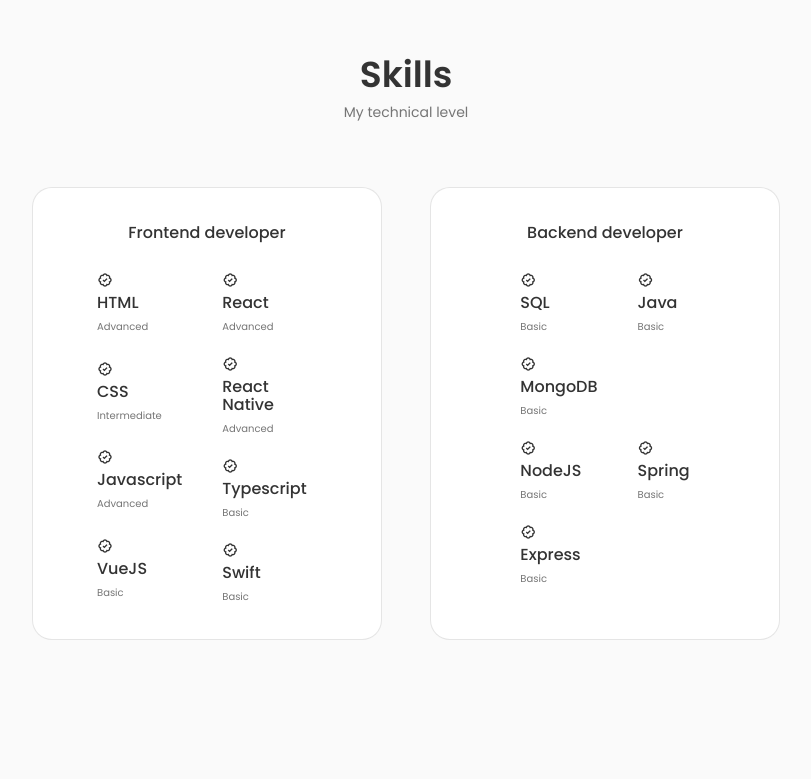
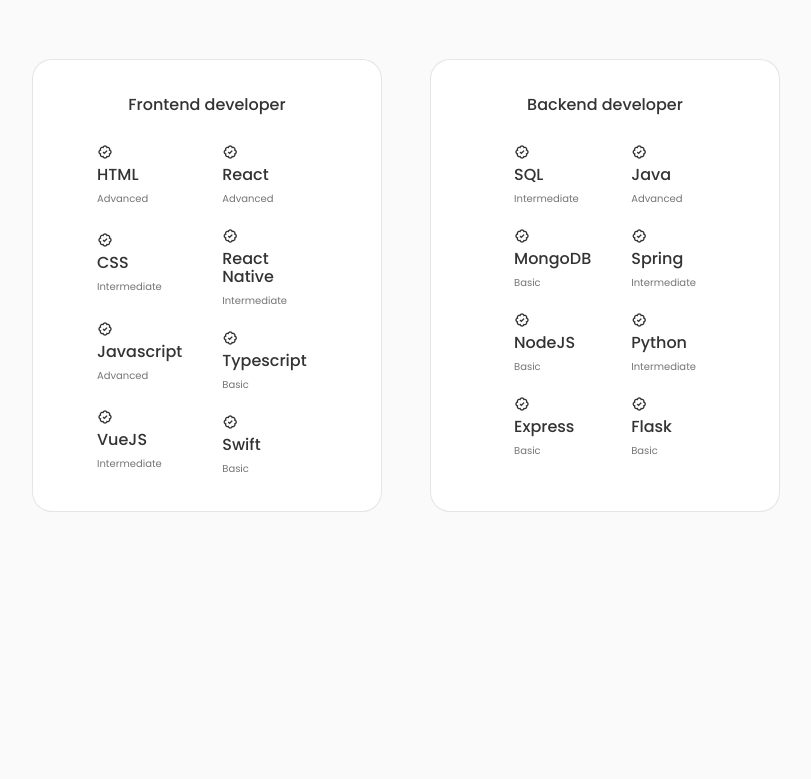
Before and after one commit to guibedan/portifolio, a React (Vite) app: page / in a window 1280 px wide. Shown: the part 1484-2263 px from the top of the page, without its empty margins (234-1045 px from the left). Built offline with nearby package versions, Linux system fonts and the light colour scheme.

Commit message:
skills update

```diff
--- a/src/components/about/About.tsx
+++ b/src/components/about/About.tsx
@@ -13,7 +13,7 @@
             <img src={AboutImg} alt="AboutImg" className="about__img" />
 
             <div className="about__data">
-                <Info />
+                {/* <Info /> */}
 
                 <p className="about__description">
                 Hello! I'm Guilherme Bedan, a technology enthusiast and software developer. With experience in both frontend and backend development, I'm dedicated to creating innovative and intuitive solutions for the web and mobile devices.
--- a/src/components/skills/Backend.tsx
+++ b/src/components/skills/Backend.tsx
@@ -13,7 +13,7 @@
                     <i className="bx bx-badge-check"></i>
                     <div>
                         <h3 className="skills__name">SQL</h3>
-                        <span className="skills__level">Basic</span>
+                        <span className="skills__level">Intermediate</span>
                     </div>
                 </div>
                 <div className="skills_data">
@@ -47,13 +47,27 @@
                     <i className="bx bx-badge-check"></i>
                     <div>
                         <h3 className="skills__name">Java</h3>
-                        <span className="skills__level">Basic</span>
+                        <span className="skills__level">Advanced</span>
                     </div>
                 </div>
                 <div className="skills_data">
                     <i className="bx bx-badge-check"></i>
                     <div>
                         <h3 className="skills__name">Spring</h3>
+                        <span className="skills__level">Intermediate</span>
+                    </div>
+                </div>
+                <div className="skills_data">
+                    <i className="bx bx-badge-check"></i>
+                    <div>
+                        <h3 className="skills__name">Python</h3>
+                        <span className="skills__level">Intermediate</span>
+                    </div>
+                </div>
+                <div className="skills_data">
+                    <i className="bx bx-badge-check"></i>
+                    <div>
+                        <h3 className="skills__name">Flask</h3>
                         <span className="skills__level">Basic</span>
                     </div>
                 </div>
--- a/src/components/skills/Frontend.tsx
+++ b/src/components/skills/Frontend.tsx
@@ -34,7 +34,7 @@
                     <i className="bx bx-badge-check"></i>
                     <div>
                         <h3 className="skills__name">VueJS</h3>
-                        <span className="skills__level">Basic</span>
+                        <span className="skills__level">Intermediate</span>
                     </div>
                 </div>
 
@@ -54,7 +54,7 @@
                     <i className="bx bx-badge-check"></i>
                     <div>
                         <h3 className="skills__name">React Native</h3>
-                        <span className="skills__level">Advanced</span>
+                        <span className="skills__level">Intermediate</span>
                     </div>
                 </div>
                 <div className="skills_data">
```
